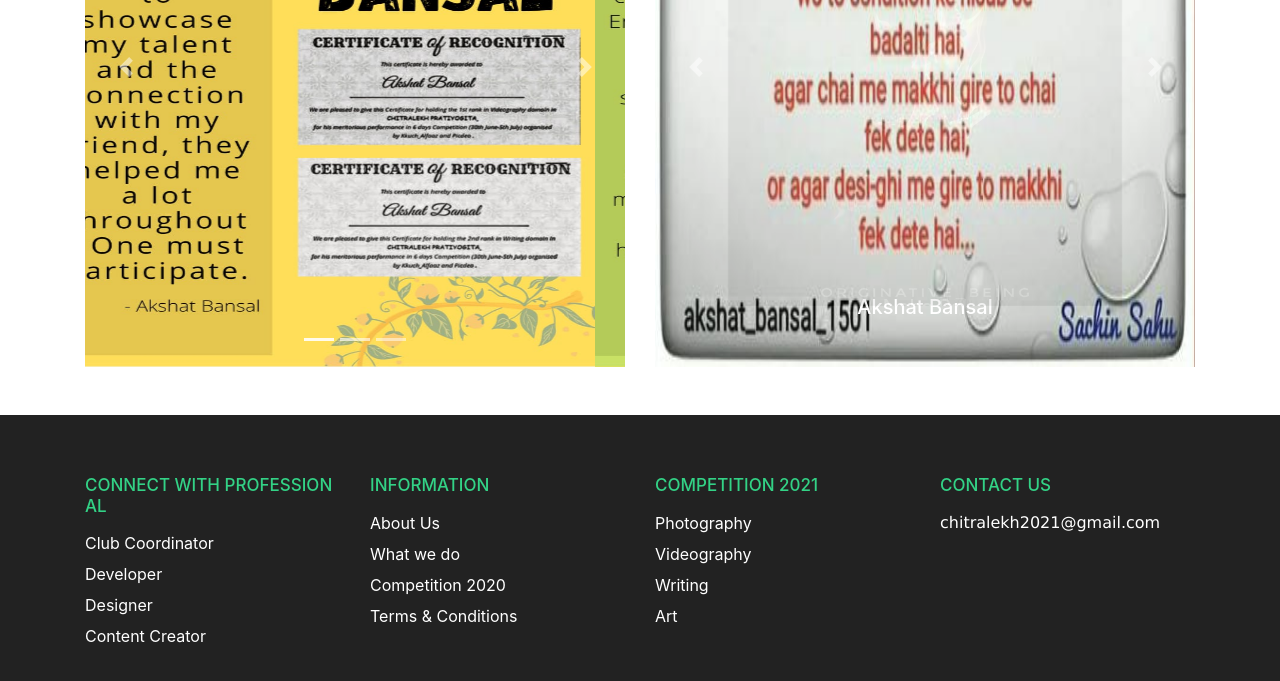
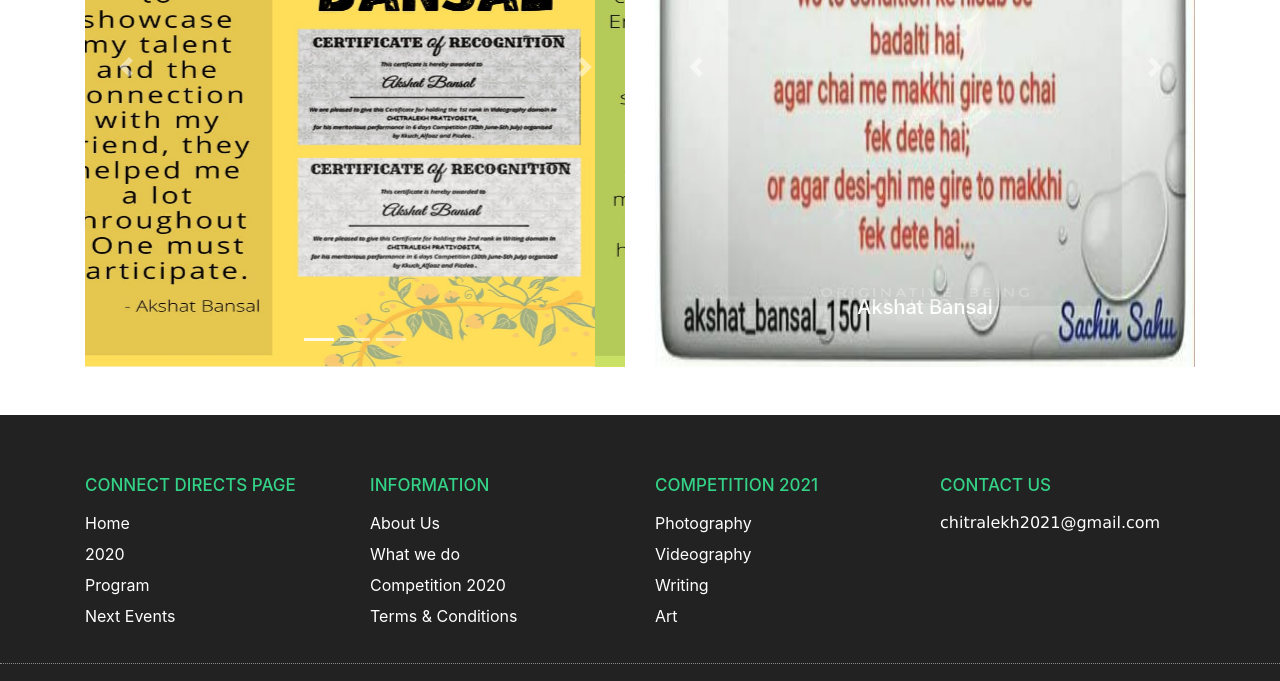
Before and after one commit to Chitralekh-Club/chitralekh, a website: page 2020.html in a window 1280 px wide. Shown: the part 1933-2614 px from the top of the page. Drawn offline with nearby package versions, Linux system fonts and the light colour scheme.

Commit message:
Update 2020.html

```diff
--- a/2020.html
+++ b/2020.html
@@ -1084,12 +1084,12 @@ All the creative works were posted in our Instagram page.
 				<div class="row">
 					<div class="col-md-3 col-sm-6">
 						<div class="single_ftr">
-							<h4 class="sf_title">Connect with Professional</h4>
+							<h4 class="sf_title">Connect Directs Page</h4>
 							<ul>
-                                                            <li> <a href="https://instagram.com/arpita_rutu?igshid=1kddv76c1mpvw">Club Coordinator</a></li>
-								<li><a href="https://www.instagram.com/_suyash_05_/?hl=en">Developer</a></li>
-                                                                <li><a href="https://instagram.com/agarya_yashi?igshid=vcjccwg2mguq">Designer</a></li>
-                                                                <li><a href="https://www.instagram.com/chitralekh_/">Content Creator</a></li>
+                                                            <li> <a href="main.html">Home</a></li>
+								<li><a href="2020.html">2020</a></li>
+                                                                <li><a href="Talks.html">Program</a></li>
+                                                                <li><a href="coming.html">Next Events</a></li>
 							</ul>
 						</div>
 					</div> <!--  End Col -->
```
